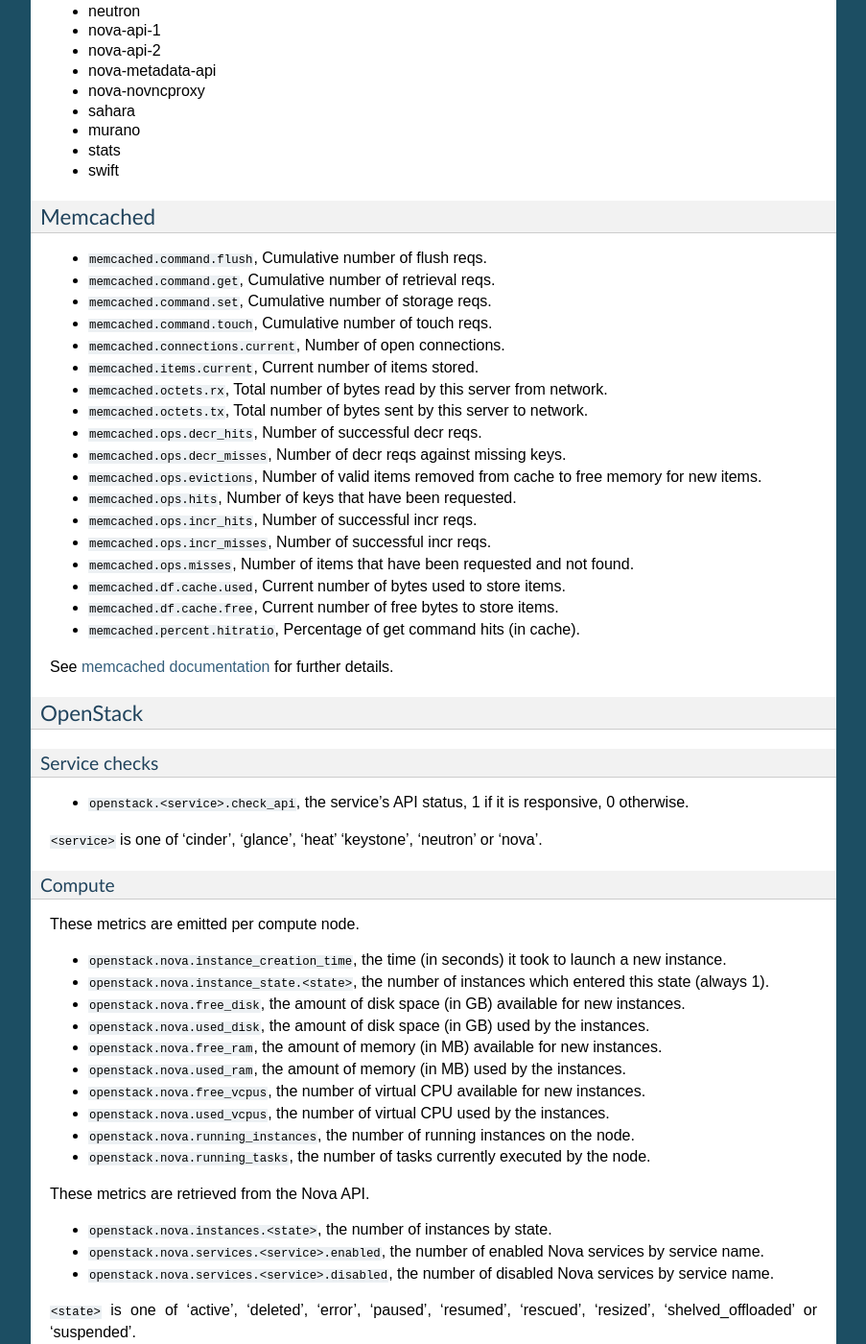
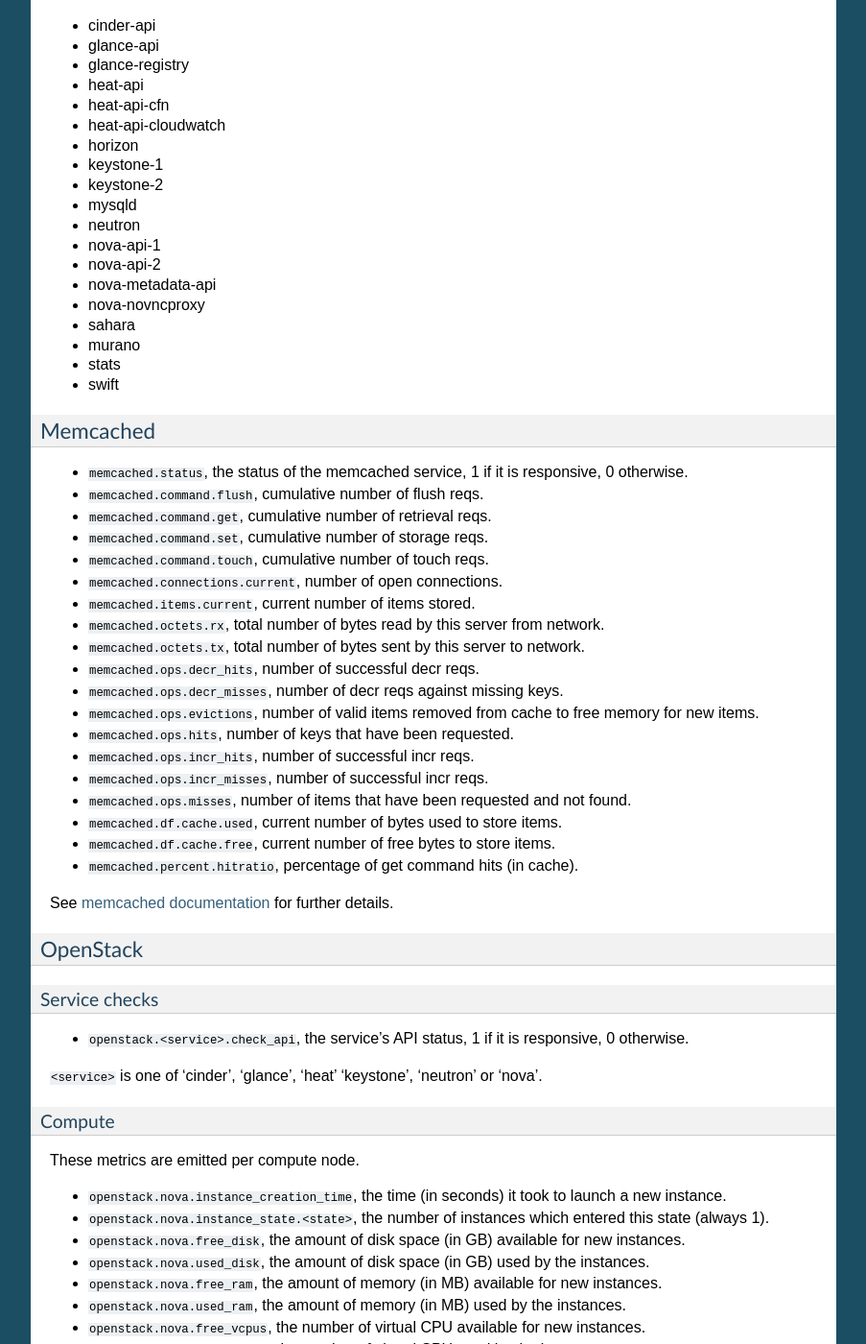
Before and after one commit to openstack-archive/fuel-plugin-lma-collector, a Sphinx documentation site: the page built from doc/source/metrics.rst, in a window 1280 px wide and 1400 px high, scrolled down 6803 px. Shown: the whole window at 96% size, without its empty margins (198-1101 px from the left). Built offline with Sphinx 7.4.7, drawn with Linux system fonts in a browser that asks for light colours; some of the changed text lies outside the part shown.

Commit message:
Add service heartbeat metrics
This change adds a new Heka filter that watches for metrics from the
following services: Apache, HAProxy, memcached, MySQL and RabbitMQ.
When no metric from a service are received in the last 30 seconds, it
is considered as down.

Change-Id: I2544926ffe2016de19c42cda5da8bb440c97a726

```diff
--- a/doc/source/metrics/apache.rst
+++ b/doc/source/metrics/apache.rst
@@ -1,9 +1,13 @@
 .. _Apache_metrics:
 
+* ``apache.status``, the status of the Apache service, 1 if it is responsive, 0
+  otherwise.
 * ``apache.bytes``, the number of bytes per second transmitted by the server.
 * ``apache.requests``, the number of requests processed per second.
 * ``apache.connections``, the current number of active connections.
 * ``apache.idle_workers``, the current number of idle workers.
 * ``apache.workers.<state>``, the current number of workers by state.
 
-``<state>`` is one of ``closing``, ``dnslookup``, ``finishing``, ``idle_cleanup``, ``keepalive``, ``logging``, ``open``, ``reading``, ``sending``, ``starting``, ``waiting``.
+``<state>`` is one of ``closing``, ``dnslookup``, ``finishing``,
+``idle_cleanup``, ``keepalive``, ``logging``, ``open``, ``reading``,
+``sending``, ``starting``, ``waiting``.
--- a/doc/source/metrics/haproxy.rst
+++ b/doc/source/metrics/haproxy.rst
@@ -3,11 +3,13 @@
 Server
 ^^^^^^
 
+* ``haproxy.status``, the status of the HAProxy service, 1 if it is responsive,
+  0 otherwise.
 * ``haproxy.connections``, number of current connections.
 * ``haproxy.ssl_connections``, number of current SSL connections.
 * ``haproxy.run_queue``, number of connections waiting in the queue.
 * ``haproxy.tasks``, number of tasks.
-* ``haproxy.uptime``, HAproxy server uptime in seconds.
+* ``haproxy.uptime``, HAProxy server uptime in seconds.
 
 Frontends
 ^^^^^^^^^
--- a/doc/source/metrics/memcached.rst
+++ b/doc/source/metrics/memcached.rst
@@ -1,23 +1,25 @@
 .. _memcached_metrics:
 
-* ``memcached.command.flush``, Cumulative number of flush reqs.
-* ``memcached.command.get``, Cumulative number of retrieval reqs.
-* ``memcached.command.set``, Cumulative number of storage reqs.
-* ``memcached.command.touch``, Cumulative number of touch reqs.
-* ``memcached.connections.current``, Number of open connections.
-* ``memcached.items.current``, Current number of items stored.
-* ``memcached.octets.rx``, Total number of bytes read by this server from network.
-* ``memcached.octets.tx``, Total number of bytes sent by this server to network.
-* ``memcached.ops.decr_hits``, Number of successful decr reqs.
-* ``memcached.ops.decr_misses``, Number of decr reqs against missing keys.
-* ``memcached.ops.evictions``, Number of valid items removed from cache to free memory for new items.
-* ``memcached.ops.hits``, Number of keys that have been requested.
-* ``memcached.ops.incr_hits``, Number of successful incr reqs.
-* ``memcached.ops.incr_misses``, Number of successful incr reqs.
-* ``memcached.ops.misses``, Number of items that have been requested and not found.
-* ``memcached.df.cache.used``, Current number of bytes used to store items.
-* ``memcached.df.cache.free``, Current number of free bytes to store items.
-* ``memcached.percent.hitratio``, Percentage of get command hits (in cache).
+* ``memcached.status``, the status of the memcached service, 1 if it is
+  responsive, 0 otherwise.
+* ``memcached.command.flush``, cumulative number of flush reqs.
+* ``memcached.command.get``, cumulative number of retrieval reqs.
+* ``memcached.command.set``, cumulative number of storage reqs.
+* ``memcached.command.touch``, cumulative number of touch reqs.
+* ``memcached.connections.current``, number of open connections.
+* ``memcached.items.current``, current number of items stored.
+* ``memcached.octets.rx``, total number of bytes read by this server from network.
+* ``memcached.octets.tx``, total number of bytes sent by this server to network.
+* ``memcached.ops.decr_hits``, number of successful decr reqs.
+* ``memcached.ops.decr_misses``, number of decr reqs against missing keys.
+* ``memcached.ops.evictions``, number of valid items removed from cache to free memory for new items.
+* ``memcached.ops.hits``, number of keys that have been requested.
+* ``memcached.ops.incr_hits``, number of successful incr reqs.
+* ``memcached.ops.incr_misses``, number of successful incr reqs.
+* ``memcached.ops.misses``, number of items that have been requested and not found.
+* ``memcached.df.cache.used``, current number of bytes used to store items.
+* ``memcached.df.cache.free``, current number of free bytes to store items.
+* ``memcached.percent.hitratio``, percentage of get command hits (in cache).
 
 
 See `memcached documentation`_ for further details.
--- a/doc/source/metrics/mysql.rst
+++ b/doc/source/metrics/mysql.rst
@@ -1,4 +1,10 @@
 .. _mysql_metrics:
+
+Service
+^^^^^^^
+
+* ``mysql``, the status of the MySQL service, 1 if it is responsive, 0
+  otherwise.
 
 Commands
 ^^^^^^^^
--- a/doc/source/metrics/rabbitmq.rst
+++ b/doc/source/metrics/rabbitmq.rst
@@ -1,4 +1,10 @@
 .. _RabbitMQ_metrics:
+
+Service
+^^^^^^^
+
+* ``rabbitmq.status``, the status of the RabbitMQ service, 1 if it is
+  responsive, 0 otherwise.
 
 Cluster
 ^^^^^^^
```
Also changed, not shown: 4 other files.
